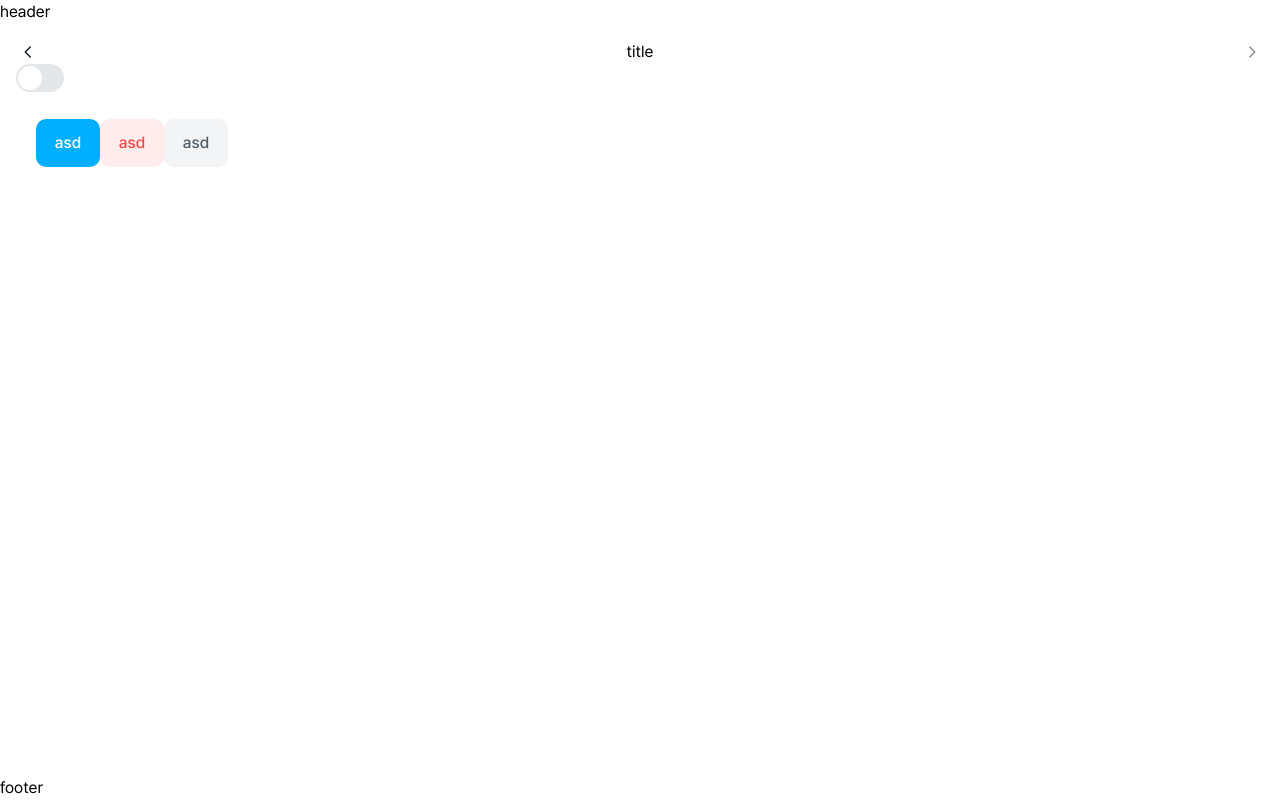
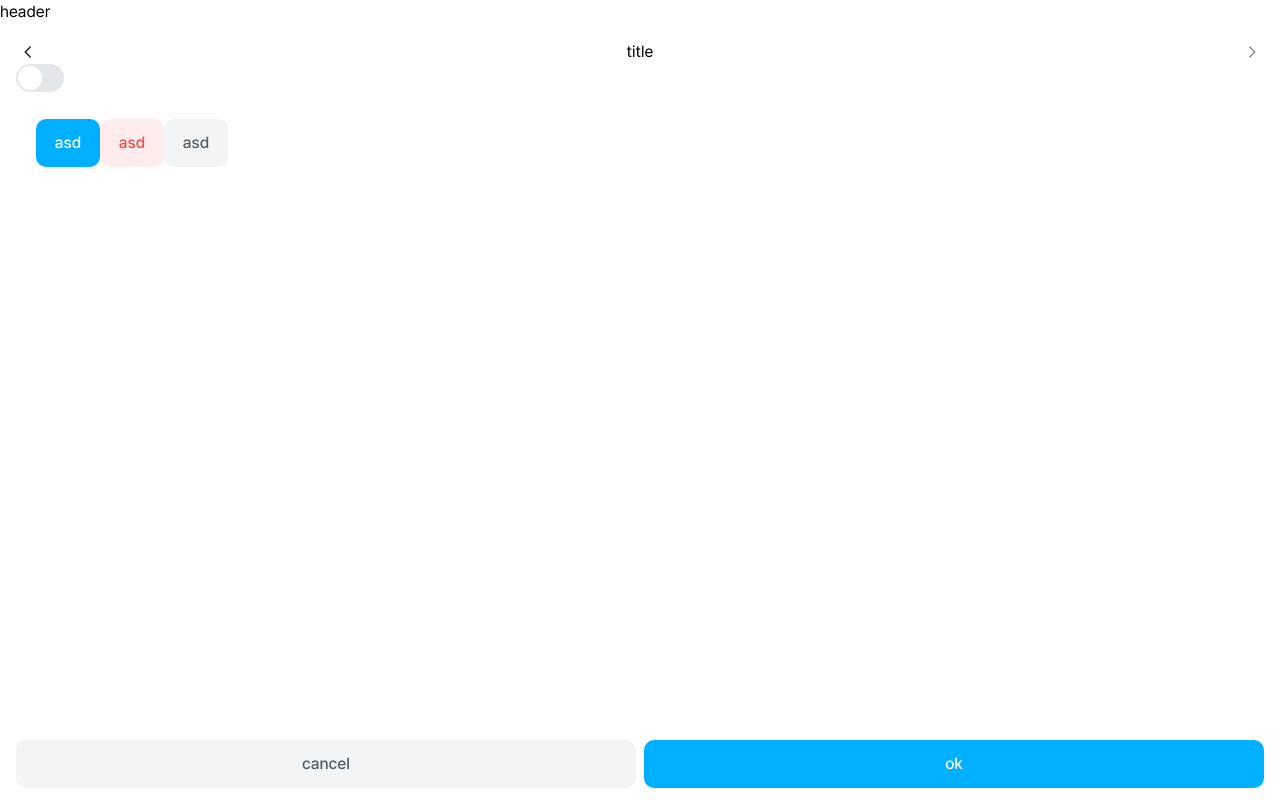
Before and after one commit to nonarnee/mycle-reservation, a React (Vite) app: page /reservations in a window 1280 px wide. Built offline with nearby package versions, Linux system fonts and the light colour scheme.

Commit message:
CTA 컴포넌트 구현, 버튼 컴포넌트 수정

```diff
--- a/src/pages/Reservations/ReservationsPage.tsx
+++ b/src/pages/Reservations/ReservationsPage.tsx
@@ -6,6 +6,7 @@ import Navigator from '@/ui/Navigator';
 import Switch from '@/ui/Switch';
 import ChevronLeftIcon from '@/assets/icons/chevron_left.svg?react';
 import ChevronRightIcon from '@/assets/icons/chevron_right.svg?react';
+import FixedBottomCTA from '@/ui/FixedBottomCTA';
 
 export default function ReservationsPage() {
   const [checked, setChecked] = useState(false);
@@ -61,7 +62,18 @@ export default function ReservationsPage() {
           </Button>
         </div>
       </div>
-      <div>footer</div>
+      <FixedBottomCTA
+        primary={
+          <Button variant="primary" size="medium" fullWidth>
+            ok
+          </Button>
+        }
+        secondary={
+          <Button variant="dark" size="medium" fullWidth>
+            cancel
+          </Button>
+        }
+      />
     </>
   );
 }
--- a/src/ui/Button/Button.style.ts
+++ b/src/ui/Button/Button.style.ts
@@ -51,11 +51,28 @@ const getSizeStyle = (size: 'small' | 'medium' | 'large') => {
   }
 };
 
+const getFullWidthStyle = (fullWidth: boolean) => {
+  if (fullWidth) {
+    return css`
+      flex: 1;
+    `;
+  }
+};
+
 export const StyledButton = styled.button<ButtonProps>`
+  display: inline-flex;
+  align-items: center;
+  justify-content: center;
+  position: relative;
+  white-space: nowrap;
+  user-select: none;
+  overflow: hidden;
   border: none;
   border-radius: 10px;
   cursor: pointer;
+  padding: 0;
 
   ${({ variant }) => getTypeStyle(variant)}
   ${({ size }) => getSizeStyle(size)}
+  ${({ fullWidth }) => getFullWidthStyle(Boolean(fullWidth))}
 `;
--- a/src/ui/Button/Button.type.ts
+++ b/src/ui/Button/Button.type.ts
@@ -5,4 +5,5 @@ export interface ButtonProps extends React.ButtonHTMLAttributes<HTMLButtonElemen
   variant: ButtonVariant;
   size: ButtonSize;
   children: React.ReactNode;
+  fullWidth?: boolean;
 }
--- /dev/null
+++ b/src/ui/FixedBottomCTA/FixedBottomCTA.style.ts
@@ -0,0 +1,15 @@
+import styled from '@emotion/styled';
+
+export const FixedBottomCTAWrapper = styled.div`
+  position: fixed;
+  left: 0;
+  bottom: 0;
+  width: 100%;
+  padding: 12px 16px;
+  z-index: 100;
+`;
+
+export const FixedBottomCTAButtons = styled.div`
+  display: flex;
+  gap: 8px;
+`;
--- /dev/null
+++ b/src/ui/FixedBottomCTA/FixedBottomCTA.type.ts
@@ -0,0 +1,4 @@
+export interface FixedBottomCTAProps {
+  primary: React.ReactNode;
+  secondary?: React.ReactNode;
+}
--- /dev/null
+++ b/src/ui/FixedBottomCTA/index.tsx
@@ -0,0 +1,13 @@
+import { FixedBottomCTAProps } from './FixedBottomCTA.type';
+import { FixedBottomCTAWrapper, FixedBottomCTAButtons } from './FixedBottomCTA.style';
+
+export default function FixedBottomCTA({ primary, secondary }: FixedBottomCTAProps) {
+  return (
+    <FixedBottomCTAWrapper>
+      <FixedBottomCTAButtons>
+        {secondary}
+        {primary}
+      </FixedBottomCTAButtons>
+    </FixedBottomCTAWrapper>
+  );
+}
```
